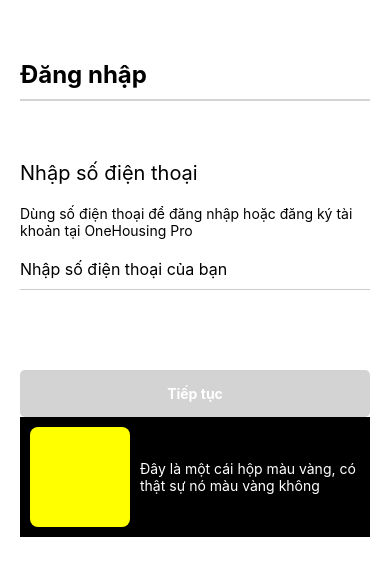
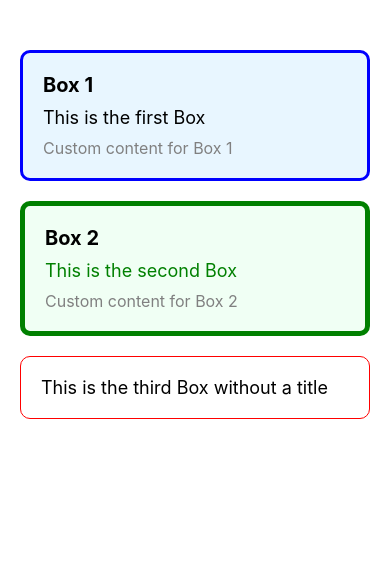
Before and after one commit to Quanbeothoima123/ReactNative2, a React Native app: screen / in a window 390 px wide. Shown: the top 576 px of the page. Built offline with nearby package versions, Linux system fonts and the light colour scheme.

Commit message:
test box

```diff
--- a/App.js
+++ b/App.js
@@ -1,115 +1,40 @@
-import { StatusBar } from "expo-status-bar";
-import {
-  KeyboardAvoidingView,
-  StyleSheet,
-  Text,
-  TextInput,
-  TouchableOpacity,
-  TouchableWithoutFeedback,
-  Keyboard,
-  View,
-  ScrollView,
-} from "react-native";
-import Rectangle from "./component/rectangle";
+import React from "react";
+import { SafeAreaView, Text } from "react-native";
+import Box from "./component/box";
+
 export default function App() {
   return (
-    <TouchableWithoutFeedback onPress={Keyboard.dismiss}>
-      <KeyboardAvoidingView style={styles.container}>
-        <ScrollView>
-          <View style={styles.header}>
-            <Text style={styles.headerText}>Đăng nhập</Text>
-          </View>
-          <View style={styles.title}>
-            <Text style={styles.titleText}>Nhập số điện thoại</Text>
-          </View>
-          <View style={styles.desc}>
-            <Text>
-              Dùng số điện thoại để đăng nhập hoặc đăng ký tài khoản tại
-              OneHousing Pro
-            </Text>
-          </View>
-          <View style={styles.inputText}>
-            <TextInput
-              placeholder="Nhập số điện thoại của bạn"
-              keyboardType="numeric"
-              style={styles.textInput}
-            />
-          </View>
-          <View>
-            <TouchableOpacity style={styles.buttonOpacity}>
-              <Text style={styles.buttonText}>Tiếp tục</Text>
-            </TouchableOpacity>
-          </View>
-          <View
-            style={[
-              { flexDirection: "row" },
-              { justifyContent: "center" },
-              { alignItems: "center" },
-              { backgroundColor: "black" },
-            ]}
-          >
-            {/* Một rectangle */}
-            <Rectangle
-              width={100}
-              height={100}
-              color={"yellow"}
-              style={{ flex: 1 }}
-            />
-            <Text style={[{ flex: 1 }, { color: "white" }]}>
-              Đây là một cái hộp màu vàng, có thật sự nó màu vàng không
-            </Text>
-          </View>
-          <StatusBar style="auto" />
-        </ScrollView>
-      </KeyboardAvoidingView>
-    </TouchableWithoutFeedback>
+    <SafeAreaView style={{ flex: 1, padding: 20, paddingTop: 40 }}>
+      {/* Box 1 */}
+      <Box
+        title="Box 1"
+        borderColor="blue"
+        borderWidth={3}
+        myCustomProp="Custom content for Box 1"
+        style={{ backgroundColor: "#E8F6FF" }}
+      >
+        <Text style={{ fontSize: 18 }}>This is the first Box</Text>
+      </Box>
+
+      {/* Box 2 */}
+      <Box
+        title="Box 2"
+        borderColor="green"
+        borderWidth={5}
+        myCustomProp="Custom content for Box 2"
+        style={{ backgroundColor: "#F0FFF4" }}
+      >
+        <Text style={{ fontSize: 18, color: "green" }}>
+          This is the second Box
+        </Text>
+      </Box>
+
+      {/* Box 3 without title and myCustomProp */}
+      <Box borderColor="red" borderWidth={1}>
+        <Text style={{ fontSize: 18 }}>
+          This is the third Box without a title
+        </Text>
+      </Box>
+    </SafeAreaView>
   );
 }
-
-const styles = StyleSheet.create({
-  container: {
-    flex: 1,
-    backgroundColor: "#fff",
-    padding: 20,
-    marginTop: 40,
-  },
-  header: {
-    paddingBottom: 10,
-    marginBottom: 60,
-    borderBottomWidth: 2,
-    borderBottomColor: "#D3D3D3",
-  },
-  headerText: {
-    fontSize: 24, // Tăng kích thước chữ
-    fontWeight: "bold", // Làm đậm chữ (tuỳ chọn)
-  },
-  title: {
-    marginBottom: 20,
-  },
-  titleText: {
-    fontSize: 20,
-  },
-  desc: {
-    marginBottom: 10,
-  },
-  inputText: {
-    marginBottom: 80,
-  },
-  textInput: {
-    borderBottomWidth: 1, // Chỉ có viền dưới
-    borderColor: "#ccc", // Màu của viền
-    paddingVertical: 10, // Khoảng cách bên trong
-    fontSize: 16, // Kích thước chữ
-  },
-  buttonOpacity: {
-    backgroundColor: "#D3D3D3",
-    padding: 15,
-    borderRadius: 5,
-    alignItems: "center",
-  },
-  buttonText: {
-    color: "#fff",
-    fontWeight: "bold",
-  },
-});
-//test push code on master branch
--- /dev/null
+++ b/component/box.js
@@ -0,0 +1,48 @@
+import React from "react";
+import { View, Text, StyleSheet } from "react-native";
+
+export default function Box({
+  children, // Nội dung bên trong Box
+  style, // Style tuỳ chỉnh
+  myCustomProp, // Dữ liệu tuỳ chỉnh
+  title, // Tiêu đề Box
+  borderColor = "black", // Màu viền (mặc định là đen)
+  borderWidth = 2, // Độ dày viền (mặc định là 2)
+}) {
+  return (
+    <View
+      style={[
+        styles.box,
+        { borderColor: borderColor, borderWidth: borderWidth }, // Áp dụng màu và độ dày viền
+        style, // Thêm style tuỳ chỉnh từ props
+      ]}
+    >
+      {title && <Text style={styles.title}>{title}</Text>}{" "}
+      {/* Hiển thị tiêu đề nếu có */}
+      {children} {/* Nội dung bên trong Box */}
+      {myCustomProp && (
+        <Text style={styles.customText}>{myCustomProp}</Text>
+      )}{" "}
+      {/* Nội dung tuỳ chỉnh */}
+    </View>
+  );
+}
+
+const styles = StyleSheet.create({
+  box: {
+    backgroundColor: "white",
+    padding: 20,
+    borderRadius: 10,
+    marginVertical: 10,
+  },
+  title: {
+    fontSize: 20,
+    fontWeight: "bold",
+    marginBottom: 10,
+  },
+  customText: {
+    marginTop: 10,
+    fontSize: 16,
+    color: "gray",
+  },
+});
```
